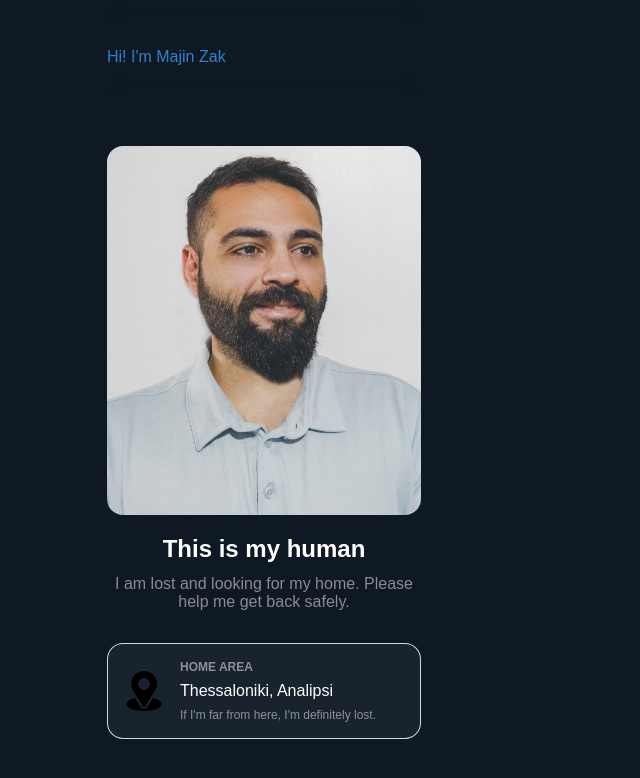
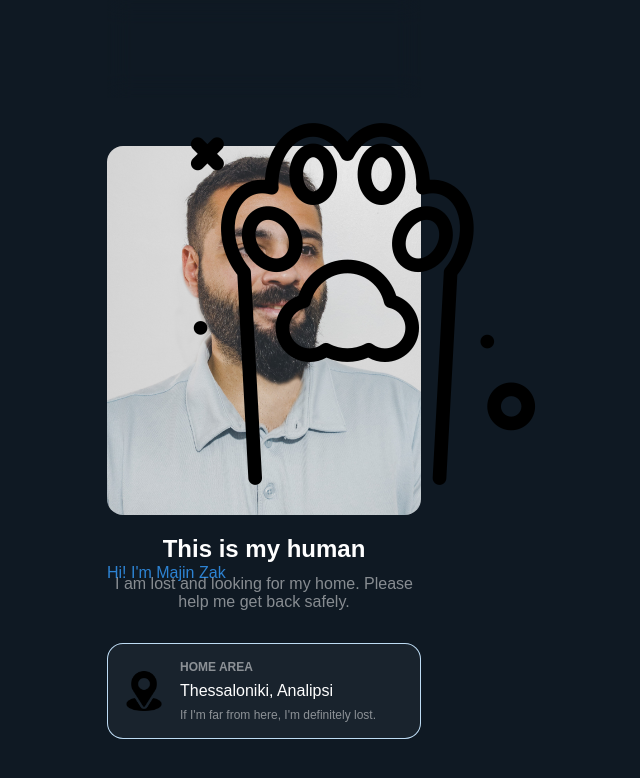
Before and after one commit to aresKoliadimas/pet-qr-contact-page, an Angular app: page / in a window 1280 px wide. Shown: the top 778 px of the page, without its empty margins (376-1016 px from the left). Built offline with nearby package versions, Linux system fonts and the light colour scheme.

Commit message:
add hello paw

```diff
--- a/src/app/app.html
+++ b/src/app/app.html
@@ -1,5 +1,7 @@
 <header>
   <div>
+    <img src="/assets/paw-hi.png" alt="paw print icon" />
+
     <span>Hi! I'm Majin Zak</span>
   </div>
 </header>
```
Also changed, not shown: src/assets/paw-hi.png (added).
